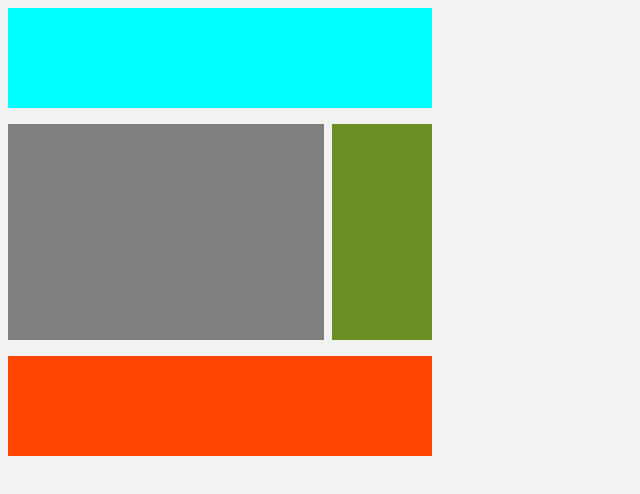
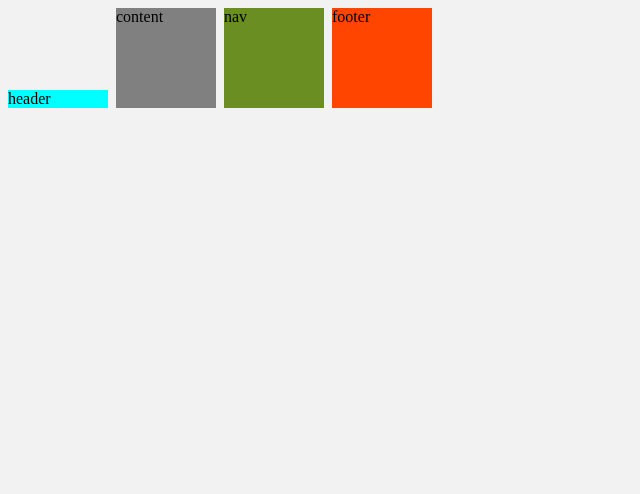
Before and after one commit to jdlaboratory/scss-class, a plain HTML site: page index.html in a window 1280 px wide. Shown: the whole page, without its empty margins (0-640 px from the left). Drawn offline with Linux system fonts and the light colour scheme.

Commit message:
0818 update

```diff
--- a/index.html
+++ b/index.html
@@ -9,10 +9,10 @@
 </head>
 <body>
 
-    <div class="header"></div>
-    <div class="content"></div>
-    <div class="nav"></div>
-    <div class="footer"></div>
+    <div class="header">header</div>
+    <div class="content">content</div>
+    <div class="nav">nav</div>
+    <div class="footer">footer</div>
 
 </body>
 </html>
--- a/style.css
+++ b/style.css
@@ -5,28 +5,24 @@ body {
   grid-template-rows: repeat(4, 100px);
   row-gap: 16px;
   column-gap: 8px;
+  justify-content: start
+  align-content: center;
+  height: 100vh;
 }
 
 .header {
   background-color: cyan;
-  grid-column: 1 / -1;
-  grid-row: 1 / 2;
+  align-self: end;
 }
 
 .content {
   background-color: gray;
-  grid-column: 1 / 4;
-  grid-row: 2 / 4;
 }
 
 .nav {
   background-color: olivedrab;
-  grid-column: 4 / 5;
-  grid-row: 2 / span 2;
 }
 
 .footer {
   background-color: orangered;
-  grid-column: 1 / -1;
-  grid-row: 4 / 5;
 }
```
